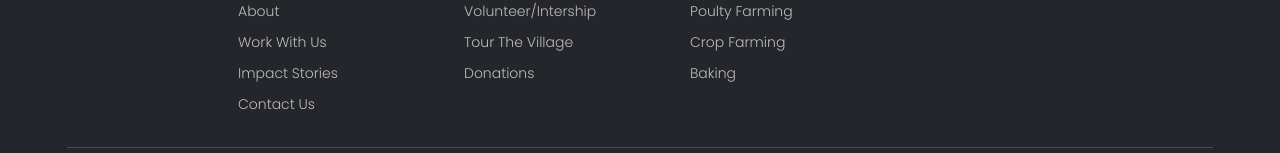
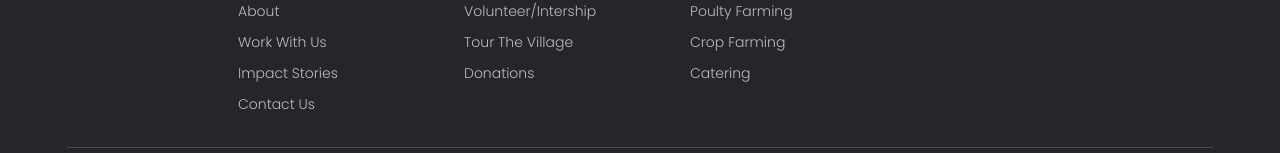
Before and after one commit to lizmwania/limuru-cheshire-webapp-frontend, a React (Create React App) app: page /contact in a window 1280 px wide. Shown: the part 1174-1327 px from the top of the page. Built offline with nearby package versions, Linux system fonts and the light colour scheme.

Commit message:
Update Footer

```diff
--- a/src/components/Footer.jsx
+++ b/src/components/Footer.jsx
@@ -78,7 +78,7 @@ export default function Footer() {
                   <a href="#">Crop Farming</a>
                 </li>
                 <li>
-                  <a href="#">Baking</a>
+                  <a href="#">Catering</a>
                 </li>
               </ul>
             </div>
```
